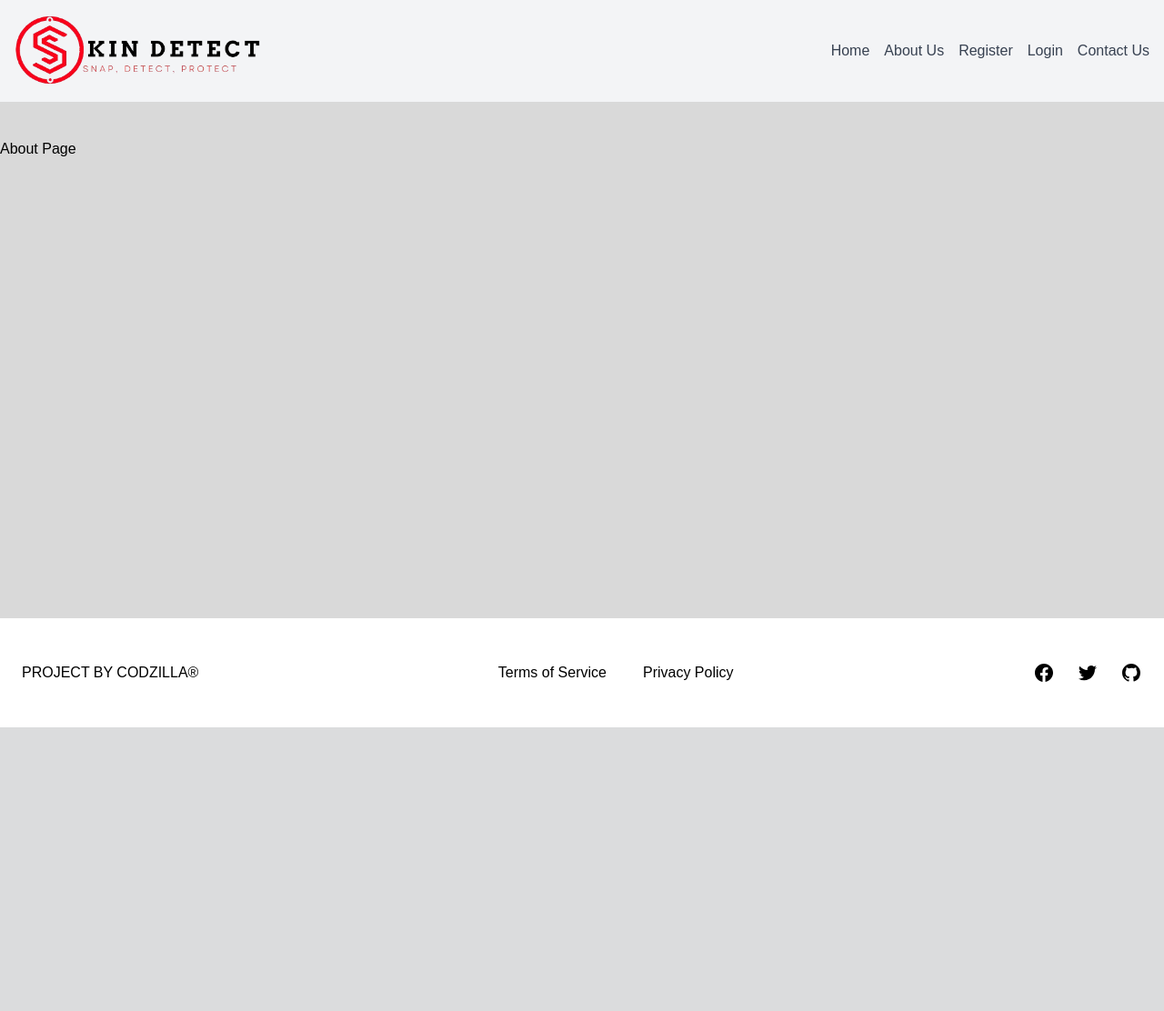
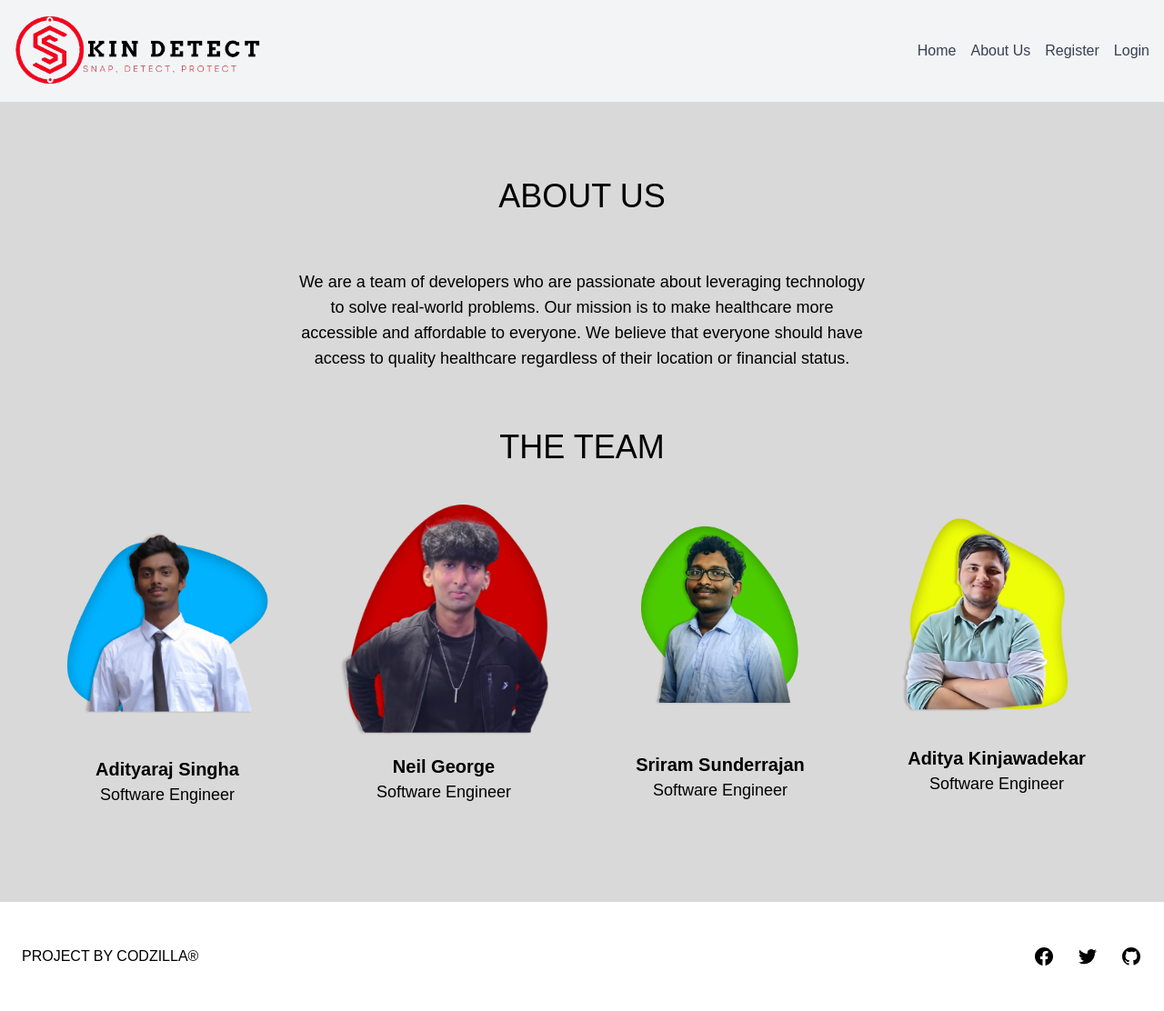
Before and after one commit to ProgrammerAditya36/skindetect, a Django app: page /about/ in a window 1280 px wide. Shown: the whole page at 91% size. Before the commit the page ends 800 px from the top, so only its background shows below. Run offline with Django 5.2, Linux system fonts and the light colour scheme; some libraries are stand-ins or nearby versions; some web fonts are replaced.

Commit message:
About Page

```diff
--- a/app/templates/app/about.html
+++ b/app/templates/app/about.html
@@ -1,6 +1,38 @@
 {% extends "app/base.html" %}
+{% load static %}
 {% block content %}
-<div class="container my-5">
-    <h2>About Page</h2>
+<div class="container my-16 mx-auto">
+    <h1 class="text-4xl uppercase text-center mb-10">About Us</h1>
+    <div class="flex flex-col justify-center items-center">
+
+        <div class="w-1/2">
+            <p class="mt-5 text-lg text-center">
+                We are a team of developers who are passionate about
+                leveraging technology to solve real-world problems. Our
+                mission is to make healthcare more accessible and affordable
+                to everyone. We believe that everyone should have access to
+                quality healthcare regardless of their location or financial
+                status.
+            </p>
+
+        </div>
+        <h1 class="text-4xl uppercase text-center mt-16 mb-10">The Team</h1>
+        <div class="flex justify-evenly w-full">
+        {% for member in team_members %}
+        <a href="{{ member.link }} " class="flex flex-col justify-center items-center" target="_blank">
+
+        <div class="flex flex-col justify-center items-center" >
+            <img
+                src="{% static member.img_src %}"
+                alt="{{ member.name }}"
+                class="h-70 w-60 object-cover"
+            />
+            <h2 class="text-xl font-bold mt-5">{{ member.name }}</h2>
+            <p class="text-lg text-center">{{ member.role }}</p>
+            </div>
+        </a>
+        {% endfor %}
+            </div>
+    </div>
 </div>
 {% endblock %}
--- a/app/templates/app/base.html
+++ b/app/templates/app/base.html
@@ -57,7 +57,6 @@
                     <a href="{% url 'login'  %}" class="text-gray-700 hover:text-gray-900">Login</a>
                 {% endif %}
 
-                <a href="{% url 'contact'  %}" class="text-gray-700 hover:text-gray-900">Contact Us</a>
             </div>
         </div>
     </nav>
@@ -68,14 +67,7 @@
 
     <footer class="bg-white text-black mt-10 w-full">
         <div class="mx-auto p-4 sm:px-6 md:flex md:items-center md:justify-between lg:px-6">
-            <nav class="-mx-5 -my-2 flex flex-wrap justify-center order-2" aria-label="Footer">
-                <div class="px-5">
-                    <a href="#" class="">Terms of Service</a>
-                </div>
-                <div class="px-5">
-                    <a href="#" class="text-base">Privacy Policy</a>
-                </div>
-            </nav>
+
             <div class="mt-8 md:mb-8 flex justify-center space-x-6 md:order-3">
                 <a href="#" class="">
                     <span class="sr-only">Facebook</span>
--- a/app/views.py
+++ b/app/views.py
@@ -120,7 +120,37 @@ def home(request):
     return render(request, "app/index.html")
 
 def about(request):
-    return render(request, "app/about.html")
+    user_data = [{
+        "name":"Adityaraj Singha",
+        "img_src":"images/adityaraj.png",
+        "descripttion":"B.Tech Engineer in MIT Manipal",
+        "role":"Software Engineer",
+        "link":"https://www.linkedin.com/in/adityaraj-singha-847b80262/"
+    },{
+        "name":"Neil George",
+        "img_src":"images/neil.png",
+        "descripttion":"B.Tech Engineer in MIT Manipal",
+        "role":"Software Engineer",
+        "link":"https://www.linkedin.com/in/neilgeorge1509/"
+    },{
+        "name":"Sriram Sunderrajan",
+        "img_src":"images/sriram.png",
+        "descripttion":"B.Tech Engineer in MIT Manipal",
+        "role":"Software Engineer",
+        "link":"https://www.linkedin.com/in/sriram-v-25y8/"
+
+    },{
+        "name":"Aditya Kinjawadekar",
+        "img_src":"images/aditya.png",
+        "descripttion":"B.Tech Engineer in MIT Manipal",
+        "role":"Software Engineer",
+        "link":"https://www.linkedin.com/in/adityaamit/"
+    }
+    ]
+    context = {
+        "team_members":user_data
+    }
+    return render(request, "app/about.html", context)
 
 def contact(request):
     return render(request, "app/contact.html")
```
Also changed, not shown: static/images/aditya.png (added), static/images/adityaraj.png (added), static/images/neil.png (added), static/images/sriram.png (added).
